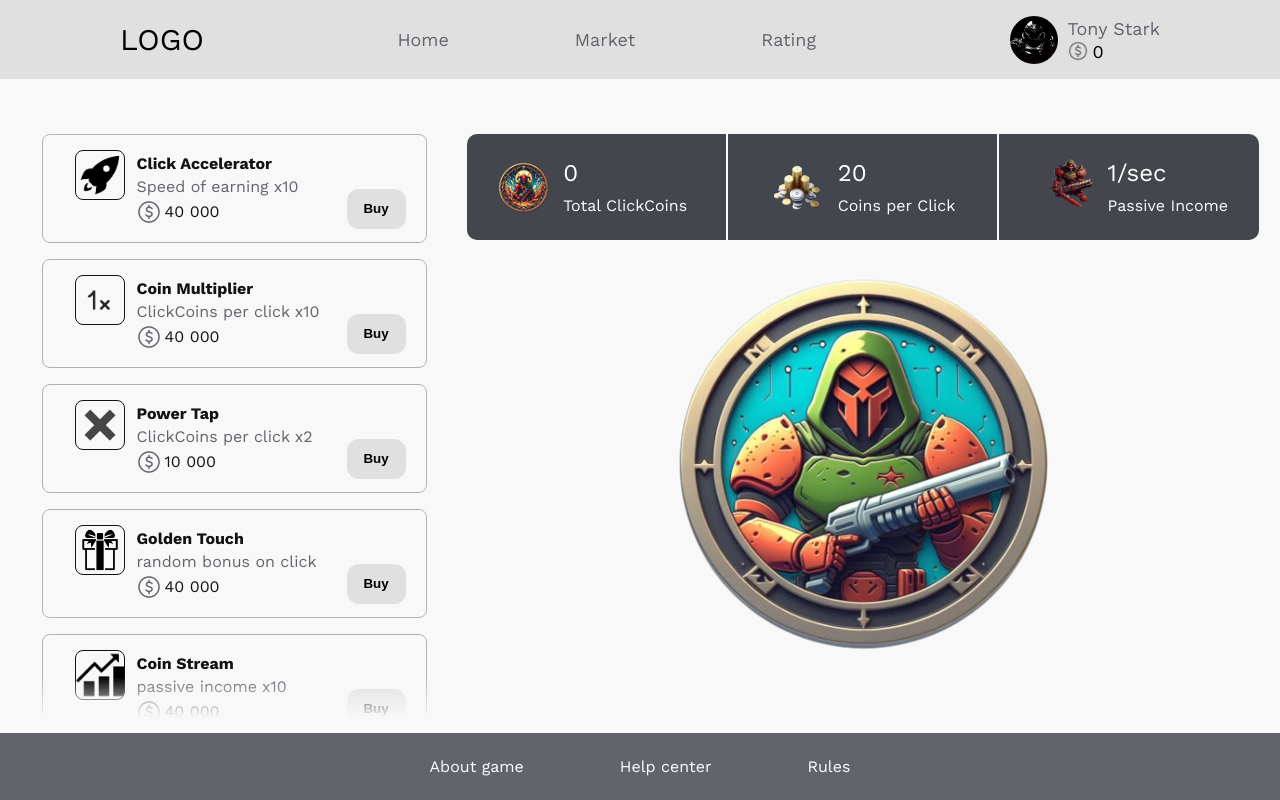
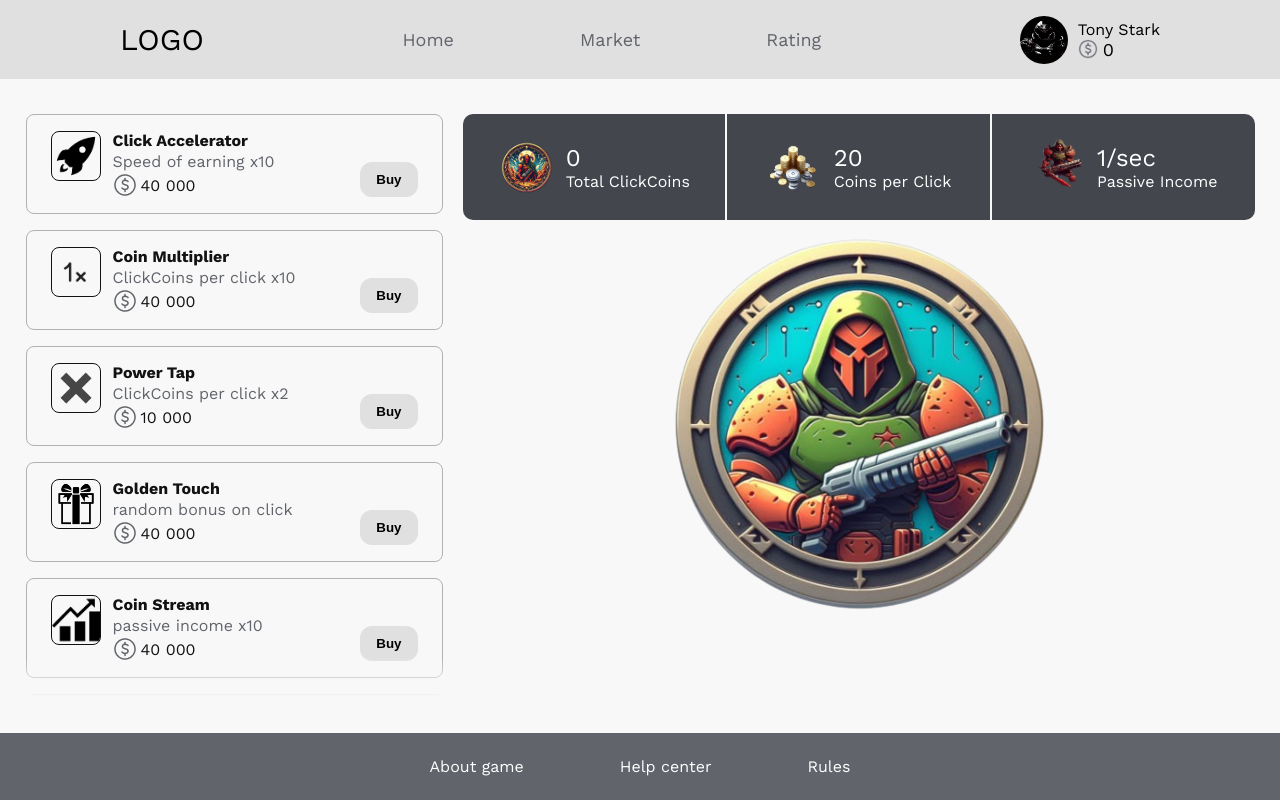
Before and after one commit to Vlados5808/SING, a plain HTML site: page ТАПАЛКА/Coin/Coin.html in a window 1280 px wide. Drawn offline with nearby package versions, Linux system fonts and the light colour scheme.

Commit message:
style_coin.css

```diff
--- a/ТАПАЛКА/Coin/style_coin.css
+++ b/ТАПАЛКА/Coin/style_coin.css
@@ -1,10 +1,15 @@
+* {
+    margin: 0;
+    padding: 0;
+    box-sizing: content-box;
+}
+
 body {
     background-color: #f8f8f8;
     display: flex;
     flex-direction: column;
     justify-content: space-between;
     height: 100vh;
-    margin: 0;
     font-family: 'Work sans';
     overflow: hidden;
 }
@@ -12,27 +17,22 @@ header {
     display: flex;
     align-items: center;
     background-color: #E0E0E0;
-    position: relative;
 }
 .logo {
     font-size: 30px;
     margin-left: 120px;
-    display: flex;
-    align-items: center;
 }
 .nav {
     display: flex;
     gap: 126px;
-    padding:  29px ;
-    margin-left: auto;
-    margin-right: auto;
+    padding: 29px;
+    margin: 0 auto;
     align-items: center;
 }
 .nav a {
     text-decoration: none;
     color: #61646B;
     font-size: 18px;
-    cursor: pointer;
 }
 .nav a:hover {
     color: #121212;
@@ -49,40 +49,24 @@ header {
     height: 48px;
     border-radius: 50%;
 }
-.user-info-text {
-    display: flex;
-    flex-direction: column;
-    align-items: flex-start;
-    gap:2px;
-}
-.username {
-    color: #61646B;
-    font-size: 18px;
-}
 .coins-container {
     display: flex;
     align-items: center;
-    gap:5px;
+    gap: 5px;
 }
-.currency-icon {
+.currency-icon, .coins {
     width: 20px;
     height: 20px;
-}
-.coins {
     font-size: 18px;
 }
 
-
-/* ГЛАВНАЯ СТРАНИЦА */
 main.mainn {
     display: flex;
     align-items: flex-start;
     justify-content: center;
     gap: 20px;
-    margin-top: 40px;
 }
 
-/* СТАТИСИКА */
 .large-box {
     width: 792px;
     height: 106px;
@@ -91,7 +75,7 @@ main.mainn {
     justify-content: center;
     background-color: #43464D;
     border-radius: 10px;
-    margin-bottom: 20px;
+
 }
 .box-section {
     flex: 1;
@@ -100,7 +84,6 @@ main.mainn {
     align-items: center;
     font-size: 18px;
     color: #121212;
-    position: relative;
 }
 .section-image {
     width: 56px;
@@ -111,7 +94,6 @@ main.mainn {
     display: flex;
     flex-direction: column;
     justify-content: space-between;
-    height: 56px;
 }
 .text-large {
     font-size: 24px;
@@ -119,22 +101,18 @@ main.mainn {
 }
 .text-small {
     font-size: 16px;
-
     color: #FFFFFF;
 }
 .divider {
     width: 2px;
     height: 118%;
     background-color: #f8f8f8;
-    margin: 0 10px;
 }
-/* СТАТИСИКА */
-/* МОНЕТА */
-.mmmm{
+
+.mmmm {
     display: flex;
     flex-direction: column;
     align-items: center;
-
 }
 .coin {
     width: 400px;
@@ -143,21 +121,14 @@ main.mainn {
     transition: transform 0.2s ease;
     cursor: pointer;
 }
-/* МОНЕТА */
-/* ГЛАВНАЯ СТРАНИЦА */
 
-
-/* CARD-UPGRAADE */
 .upgrade-cards-container {
     display: flex;
     flex-direction: column;
     gap: 16px;
-    padding-right: 20px;
-    max-height: calc(100vh - 114px - 102px);
+    max-height: calc(100vh - 216px);
     overflow-y: scroll;
     mask-image: linear-gradient(to bottom, #FAFAFA calc(100% - 41px), rgba(250, 250, 250, 0) 100%);
-    -webkit-mask-image: linear-gradient(to bottom, #FAFAFA calc(100% - 41px), rgba(250, 250, 250, 0) 100%);
-    padding-left: 20px;
 }
 .upgrade-cards-container::-webkit-scrollbar {
     display: none;
@@ -167,43 +138,33 @@ main.mainn {
     height: 91px;
     border: 1px solid #AFB1B6;
     display: flex;
-    align-items: center;
-    padding: 8px;
+    align-items: flex-start;
+    padding:16px 24px 16px 24px;
     border-radius: 8px;
-
 }
 .upgrade-card-image {
     width: 48px;
     height: 48px;
     border: 1px solid #121212;
-    object-fit: cover;
     border-radius: 8px;
-    margin-left: 24px;
-    margin-top: 16px;
-    margin-bottom: 44px;
 }
 .upgrade-card-content {
     color: white;
     flex-grow: 1;
+    padding: 10;
     display: flex;
+    gap: 2px;
     flex-direction: column;
     justify-content: center;
     margin-left: 12px;
 }
-.upgrade-card-title,
-.upgrade-card-info,
-.upgrade-card-price {
-    margin-bottom: 2px;
-}
 .upgrade-card-title {
     font-size: 16px;
     color: #121212;
-    margin-top: 16px;
 }
 .upgrade-card-info {
     font-size: 16px;
     color: #61646B;
-    margin-top: 2px;
 }
 .upgrade-card-price {
     font-size: 16px;
@@ -211,20 +172,15 @@ main.mainn {
     display: flex;
     align-items: center;
     gap: 4px;
-    margin-top: 2px;
-    margin-bottom: 16px;
 }
 .upgrade-card-button {
-    background-color: #E0E0E0;
+    background-color:#E0E0E0;
     border: none;
-    height: 40px;
-    width: 59px;
     border-radius: 12px;
     cursor: pointer;
     font-weight: bold;
-    position: relative;
-    top: 20px;
-    right: 12px;
+    padding: 10px 16px 10px 16px;
+    align-self: flex-end;
 }
 .upgrade-card-button:hover {
     background-color: #121212;
@@ -233,8 +189,6 @@ main.mainn {
 .upgrade-card:hover {
     border: 1px solid #121212;
 }
-/* CARD-UPGRAADE */
-/* FOOTER */
 footer {
     background-color: #61646B;
     color: white;
@@ -243,7 +197,6 @@ footer {
     justify-content: center;
     gap: 96px;
 }
-
 footer a {
     color: #ffffff;
     text-decoration: none;
@@ -251,6 +204,3 @@ footer a {
 footer a:hover {
     text-decoration: underline;
 }
-a {
-    color: #ffff;
-}
```
